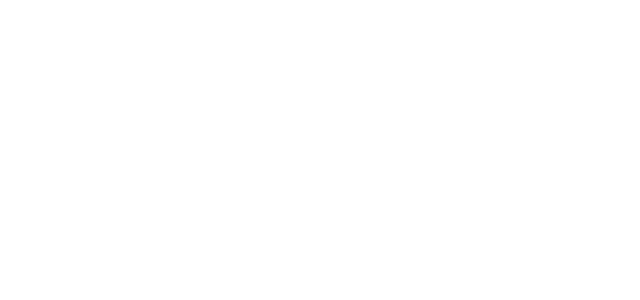
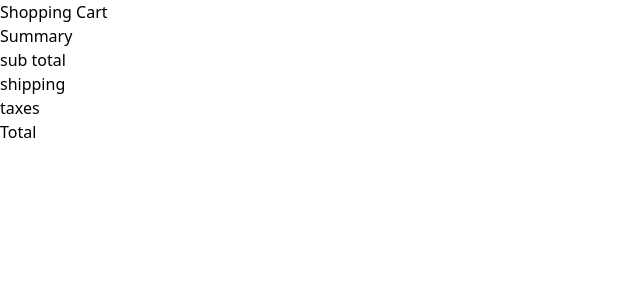
Before and after one commit to joeljojo/shopping-cart, a React (Vite) app: page /my-cart in a window 1280 px wide. Before the commit this address had no page. Shown: the top 300 px of the page, without its empty margins (0-640 px from the left). Built offline with nearby package versions, Linux system fonts and the light colour scheme.

Commit message:
Add Cart Item List

```diff
--- a/src/App.jsx
+++ b/src/App.jsx
@@ -1,3 +1,4 @@
+import CartDetails from "./Components/CartDetails";
 import ProductDescription from "./Components/ProductDescription";
 import ShoppingCart from "./Components/ShoppingCart";
 import { Routes, Route } from "react-router-dom";
@@ -7,6 +8,7 @@ function App() {
     <Routes>
       <Route path="/" Component={ShoppingCart} />
       <Route path="/product/:id" Component={ProductDescription} />
+      <Route path="/my-cart" Component={CartDetails} />
     </Routes>
   );
 }
--- a/src/Components/Cart.jsx
+++ b/src/Components/Cart.jsx
@@ -5,7 +5,6 @@ const CartProvider = ({ children }) => {
   const [cartItems, setCartItems] = useState([]);
 
   const addToCart = (item) => {
-    console.log(item.id);
     //Check if item is in cart
     const isItemInCart = cartItems.find((cartItem) => cartItem.id === item.id);
     if (isItemInCart) {
@@ -57,7 +56,14 @@ const CartProvider = ({ children }) => {
   };
   return (
     <CartContext.Provider
-      value={{ addToCart, removeFromCart, emptyCart, cartSubTotal, cartTotal }}
+      value={{
+        cartItems,
+        addToCart,
+        removeFromCart,
+        emptyCart,
+        cartSubTotal,
+        cartTotal,
+      }}
     >
       {children}
     </CartContext.Provider>
--- /dev/null
+++ b/src/Components/CartButton.jsx
@@ -0,0 +1,16 @@
+import { useContext } from "react";
+import Button from "./Button";
+import CartContext from "./Context/CartContext";
+import { useNavigate } from "react-router-dom";
+
+const CartButton = () => {
+  const { cartItems } = useContext(CartContext);
+  const navigate = useNavigate();
+
+  const handleMyCart = () => {
+    navigate("/my-cart");
+  };
+
+  return <Button onClick={handleMyCart}>My Cart {cartItems.length}</Button>;
+};
+export default CartButton;
--- /dev/null
+++ b/src/Components/CartDetails.jsx
@@ -0,0 +1,31 @@
+import { useContext } from "react";
+import Button from "./Button";
+import CartContext from "./Context/CartContext";
+const CartDetails = () => {
+  const { cartItems } = useContext(CartContext);
+  return (
+    <div>
+      <div>
+        <h1>Shopping Cart</h1>
+        {cartItems.map((cartItem) => (
+          <div key={cartItem.id}>
+            <img src={cartItem.image} alt={`Picture of ${cartItem.title}`} />
+            <h3>{cartItem.title}</h3>
+            <p>{cartItem.price}</p>
+            <Button>-</Button>
+            <p>{cartItem.quantity}</p>
+            <Button>+</Button>
+          </div>
+        ))}
+      </div>
+      <div>
+        <h1>Summary</h1>
+        <h1>sub total</h1>
+        <h1>shipping</h1>
+        <h1>taxes</h1>
+        <h1>Total</h1>
+      </div>
+    </div>
+  );
+};
+export default CartDetails;
--- a/src/Components/ShoppingCart.jsx
+++ b/src/Components/ShoppingCart.jsx
@@ -1,9 +1,9 @@
 import { useState, useEffect } from "react";
-import Button from "./Button";
 import Product from "./Product";
 import Search from "./Search";
 import productsApi from "../Services/index";
 import Categories from "./Categories";
+import CartButton from "./CartButton";
 
 const ShoppingCart = () => {
   const [products, setProducts] = useState([]);
@@ -58,7 +58,7 @@ const ShoppingCart = () => {
         selectedCategory={selectedCategory}
         setSelectedCategory={setSelectedCategory}
       />
-      <Button>My Cart</Button>
+      <CartButton />
       {error && <p>{error.message}</p>}
       {products?.map((product) => (
         <Product key={product.id} product={product} />
```
